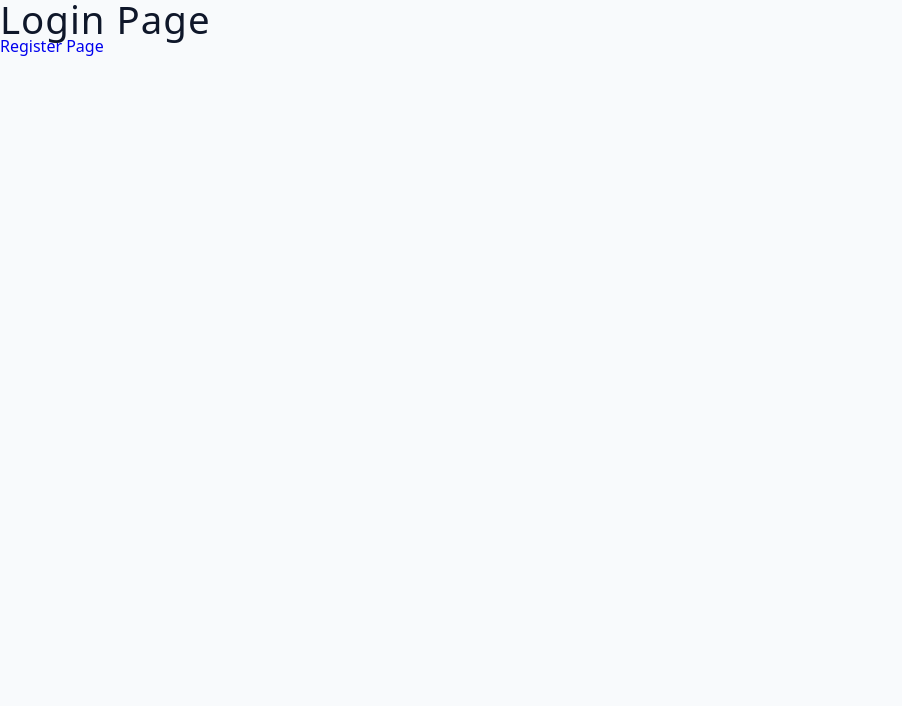
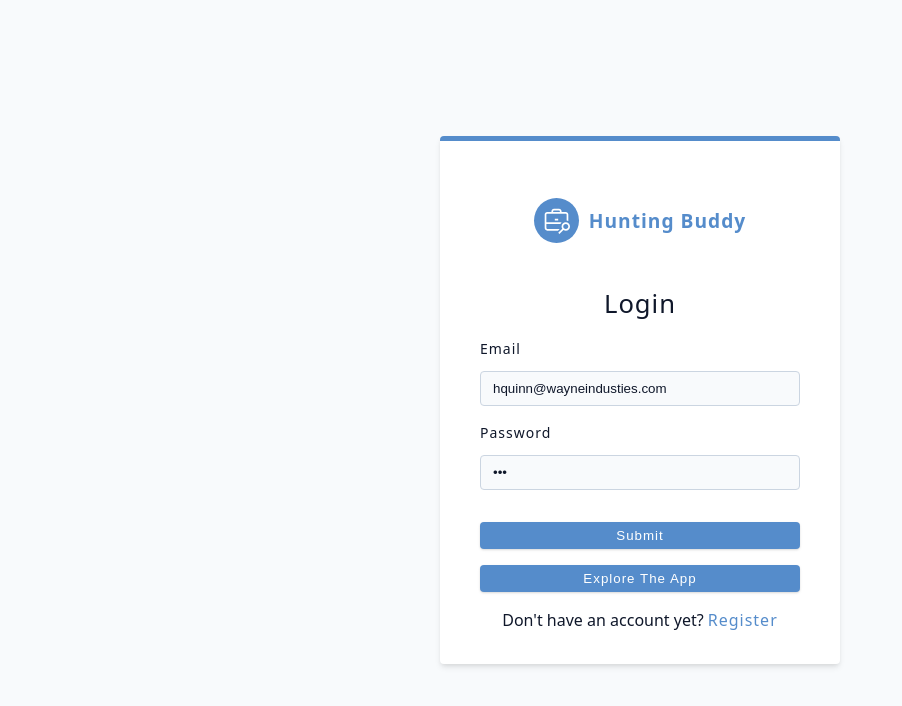
Before and after one commit to katieloesch/application-tracker-client, a React (Vite) app: page /login in a window 1280 px wide. Shown: the top 706 px of the page, without its empty margins (0-902 px from the left). Built offline with nearby package versions, Linux system fonts and the light colour scheme.

Commit message:
set up form for login page

```diff
--- a/src/pages/Login.jsx
+++ b/src/pages/Login.jsx
@@ -1,12 +1,39 @@
 import React from 'react';
 import { Link } from 'react-router-dom';
 
+import Wrapper from '../styledComponents/RegisterLoginPage';
+import { FormInput, Logo } from '../components';
+
 const Login = () => {
   return (
-    <div>
-      <h2>Login Page</h2>
-      <Link to='/register'>Register Page</Link>
-    </div>
+    <Wrapper>
+      <form className='form auth-form'>
+        <Logo section='auth' />
+        <h4>Login</h4>
+
+        <FormInput
+          type='email'
+          name='email'
+          defaultValue='hquinn@wayneindusties.com'
+        />
+        <FormInput type='password' name='password' defaultValue='mrj' />
+
+        <button type='submit' className='btn btn-block'>
+          submit
+        </button>
+
+        <button type='button' className='btn btn-block'>
+          explore the app
+        </button>
+
+        <p>
+          Don't have an account yet?
+          <Link to='/register' className='member-btn'>
+            Register
+          </Link>
+        </p>
+      </form>
+    </Wrapper>
   );
 };
 
--- a/src/pages/Register.jsx
+++ b/src/pages/Register.jsx
@@ -8,7 +8,7 @@ const Register = () => {
   return (
     <Wrapper>
       <form className='form auth-form'>
-        <Logo section='auth'></Logo>
+        <Logo section='auth' />
         <h4>Register</h4>
 
         <FormInput
```
Also changed, not shown: src/assets/README.md, 1 other file (tests, documents, lock files or other folders).
